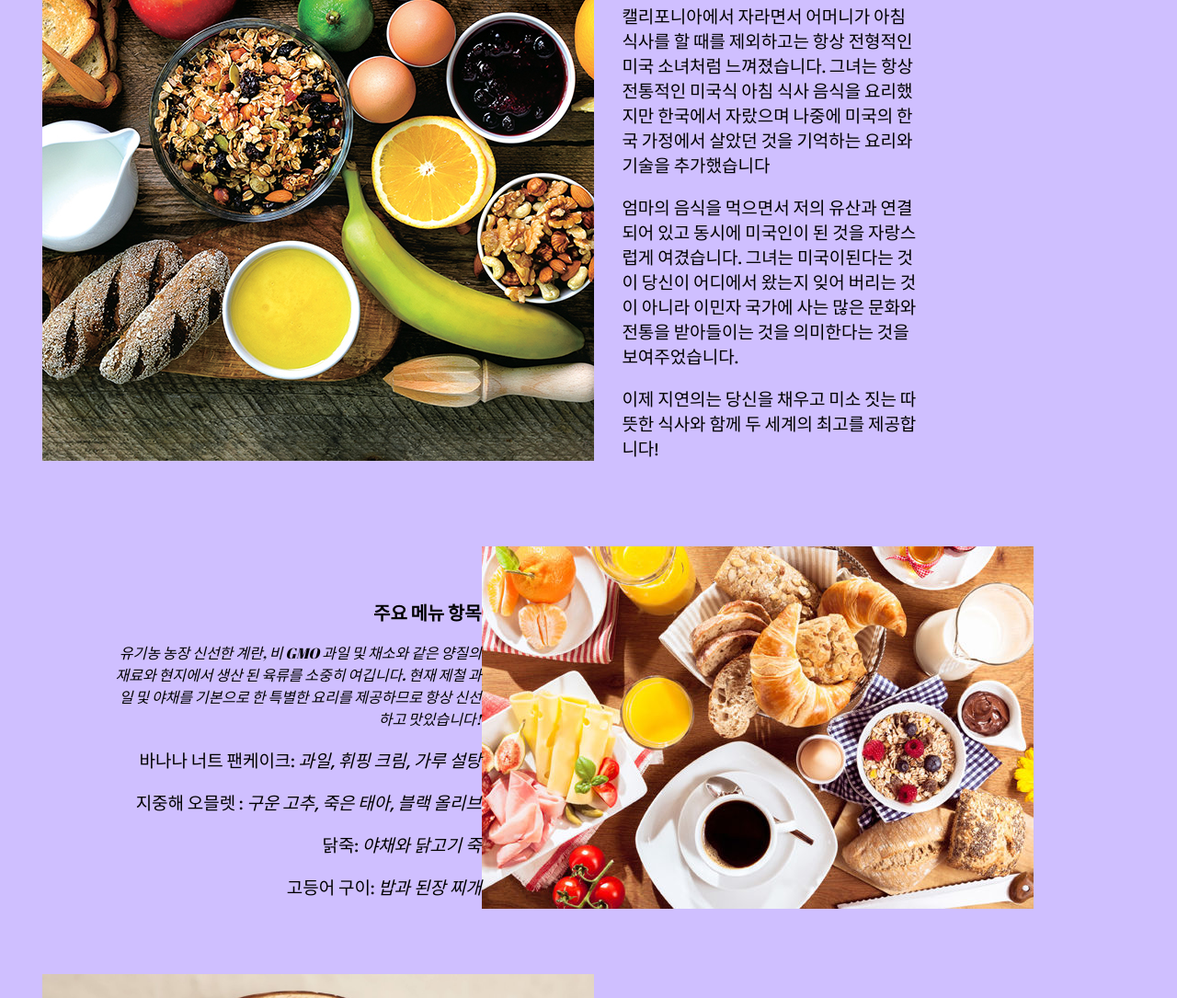
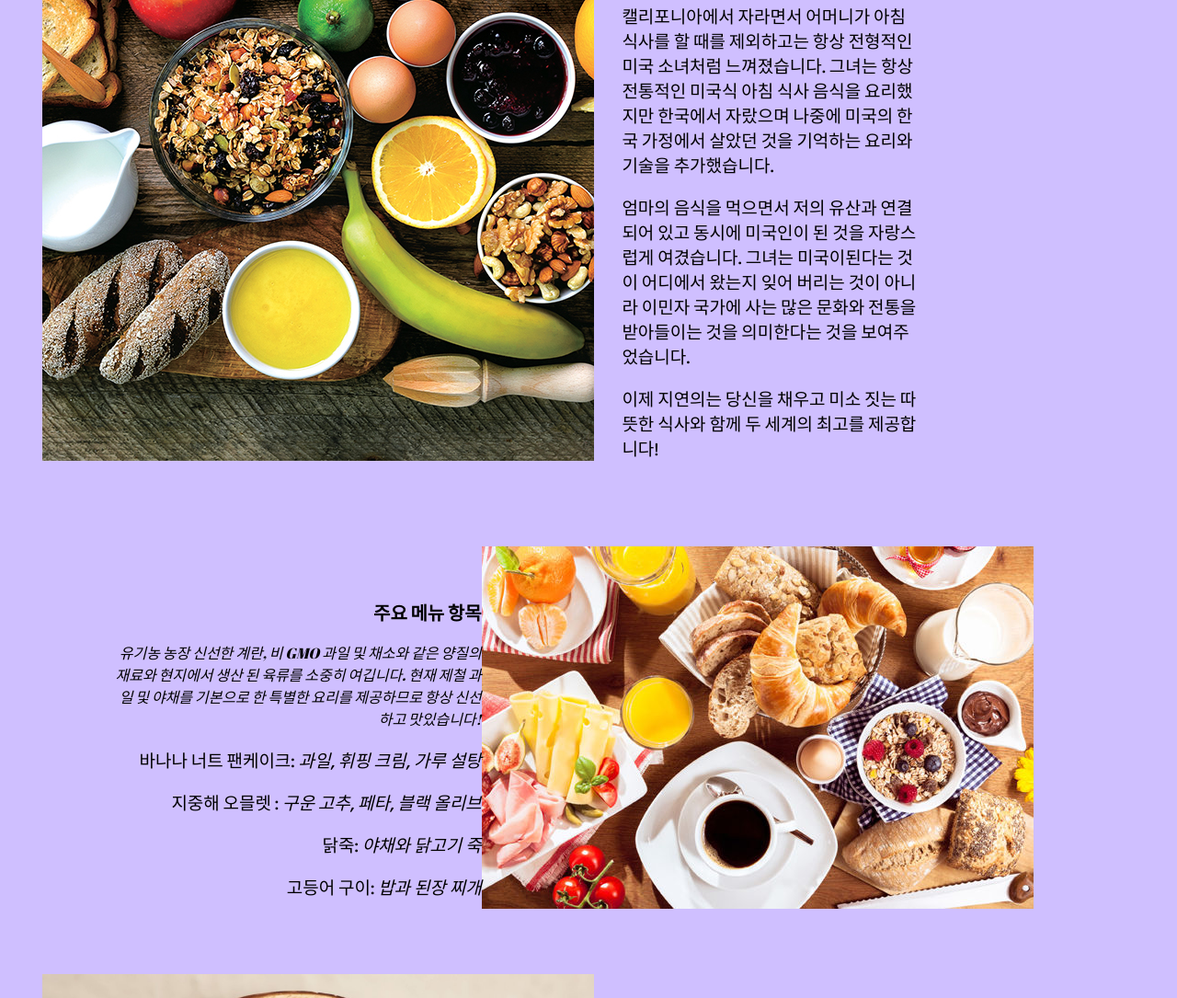
Before and after one commit to bridau19/jiyun-s, a plain HTML site: page index.html in a window 1280 px wide. Shown: the part 363-1448 px from the top of the page at 92% size. Drawn offline with Linux system fonts and the light colour scheme.

Commit message:
grammar fixed

```diff
--- a/index.html
+++ b/index.html
@@ -16,8 +16,8 @@
       <p style="font-style:italic;font-size:18px">Jiyun's는 한인의 관점에서 사랑으로 요리 한 맛있는 미국식 아침 식사를 즐길 수있는 친절하고 매력적인 곳입니다. </p>
 
       <div class="font">
-        <p>캘리포니아에서 자라면서 어머니가 아침 식사를 할 때를 제외하고는 항상 전형적인 미국 소녀처럼 느껴졌습니다. 그녀는 항상 전통적인 미국식 아침 식사 음식을 요리했지만 한국에서 자랐으며 나중에 미국의 한국 가정에서 살았던 것을 기억하는 요리와 기술을 추가했습니다</p>
-        <p>엄마의 음식을 먹으면서 저의 유산과 연결되어 있고 동시에 미국인이 된 것을 자랑스럽게 여겼습니다. 그녀는 미국이된다는 것이 당신이 어디에서 왔는지 잊어 버리는 것이 아니라 이민자 국가에 사는 많은 문화와 전통을 받아들이는 것을 의미한다는 것을 보여주었습니다.</p>
+        <p>캘리포니아에서 자라면서 어머니가 아침 식사를 할 때를 제외하고는 항상 전형적인 미국 소녀처럼 느껴졌습니다. 그녀는 항상 전통적인 미국식 아침 식사 음식을 요리했지만 한국에서 자랐으며 나중에 미국의 한국 가정에서 살았던 것을 기억하는 요리와 기술을 추가했습니다.</p>
+        <p>엄마의 음식을 먹으면서 저의 유산과 연결되어 있고 동시에 미국인이 된 것을 자랑스럽게 여겼습니다. 그녀는 미국이된다는 것이 어디에서 왔는지 잊어 버리는 것이 아니라 이민자 국가에 사는 많은 문화와 전통을 받아들이는 것을 의미한다는 것을 보여주었습니다.</p>
         <p>이제 지연의는 당신을 채우고 미소 짓는 따뜻한 식사와 함께 두 세계의 최고를 제공합니다!</p>
         <br><br><br>
       </div>
@@ -29,7 +29,7 @@
       <p style="font-style:italic">유기농 농장 신선한 계란, 비 GMO 과일 및 채소와 같은 양질의 재료와 현지에서 생산 된 육류를 소중히 여깁니다. 현재 제철 과일 및 야채를 기본으로 한 특별한 요리를 제공하므로 항상 신선하고 맛있습니다! </p>
       <div class="font">
       <p> 바나나 너트 팬케이크:<span style="font-style:italic"> 과일, 휘핑 크림, 가루 설탕</span></p>
-      <p> 지중해 오믈렛 :<span style="font-style:italic"> 구운 고추, 죽은 태아, 블랙 올리브</span></p>
+      <p> 지중해 오믈렛 :<span style="font-style:italic"> 구운 고추, 페타, 블랙 올리브</span></p>
       <p> 닭죽:<span style="font-style:italic"> 야채와 닭고기 죽</span></p>
       <p> 고등어 구이:<span style="font-style:italic"> 밥과 된장 찌개</span></p>
       </div>
```
